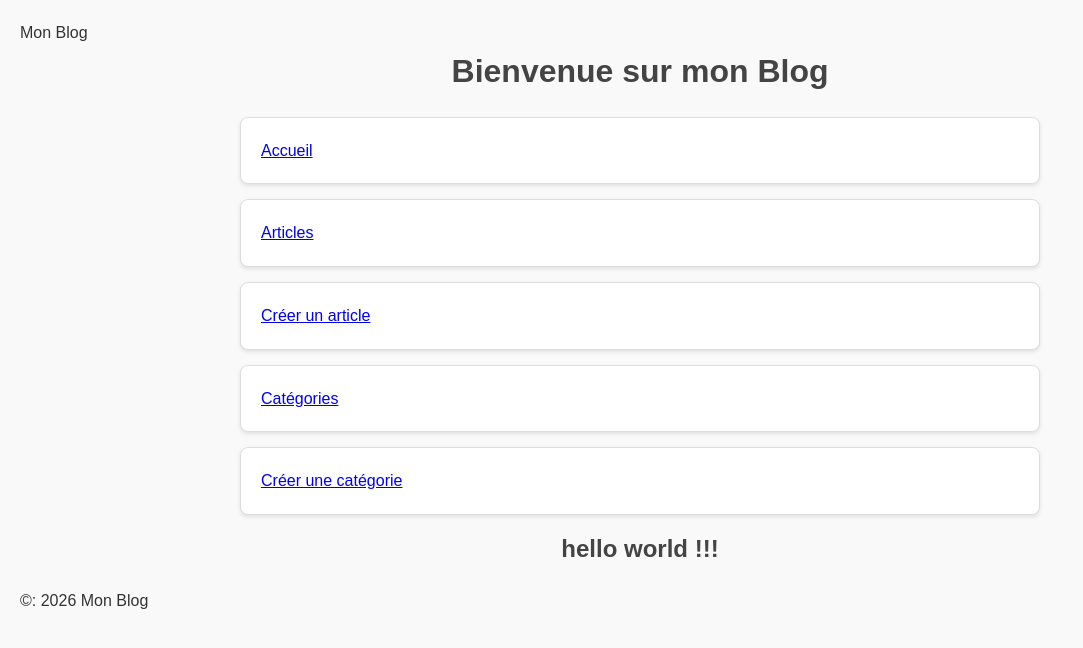
After one commit to Fodba/tuto_django, a Django app: page /blog/ in a window 1280 px wide. The commit adds this page. Shown: the top 648 px of the page, without its empty margins (0-1083 px from the left). Run offline with Django 5.2, Linux system fonts and the light colour scheme.

Commit message:
partie 7

```diff
--- a/monBlog/blog/urls.py
+++ b/monBlog/blog/urls.py
@@ -3,7 +3,7 @@ from . import views
 from .views import ListeArticlesView, CreerArticleView, ListeCategorieView, CreerCategorieView
 
 urlpatterns = [
-    # path('',views.liste_articles,name="liste_articles"),
+    path('',views.hello_world,name="hello_world"),
     path('articles', ListeArticlesView.as_view(), name='liste_articles'),
     path('articles/nouveau/',CreerArticleView.as_view(), name="creer_article"),
     path('categories', ListeCategorieView.as_view(), name='liste_categories'),
--- a/monBlog/blog/views.py
+++ b/monBlog/blog/views.py
@@ -6,6 +6,16 @@ from .forms import ArticleForm, CategorieForm
 from .models import Article, Categorie
 
 # Create your views here.
+def hello_world(request):
+    context = {
+        "message" : "hello world !!!",
+    }
+    return render(
+        request=request,
+        template_name="base.html",
+        context=context,
+    )
+
 def liste_articles(request):
     articles = Article.objects.all()
     context = {
--- a/monBlog/templates/base.html
+++ b/monBlog/templates/base.html
@@ -10,14 +10,11 @@
 <body>
     <header>
         <h1>Bienvenue sur mon Blog</h1>
-        <nav>
-            <a href="/blog">Accueil</a>
-            <a href="/blog/articles">articles</a>
-            <a href="/blog/categories">categories</a>
-        </nav>
+        {% include "includes/header.html" %}
     </header>
     <main>
         {% block content %}
+            <h2>{{ message}}</h2>
         {% endblock %}
     </main>
     <footer>
--- /dev/null
+++ b/monBlog/templates/includes/header.html
@@ -0,0 +1,11 @@
+<header>
+    <nav>
+        <ul>
+            <li><a href={% url "hello_world" %}>Accueil</a></li>
+            <li><a href={% url "liste_articles" %}>Articles</a></li>
+            <li><a href={% url "creer_article" %}>Créer un article</a></li>
+            <li><a href={% url "liste_categories" %}>Catégories</a></li>
+            <li><a href={% url "creer_categorie" %}>Créer une catégorie</a></li>
+        </ul>
+    </nav>
+</header>
--- a/requirements.txt
+++ b/requirements.txt
@@ -1,3 +1,4 @@
 asgiref==3.13.0
 Django==6.1.3
+python-dotenv==1.2.4
 sqlparse==0.6.1
```
Also changed, not shown: monBlog/monBlog/settings.py (+10 -3 lines).
